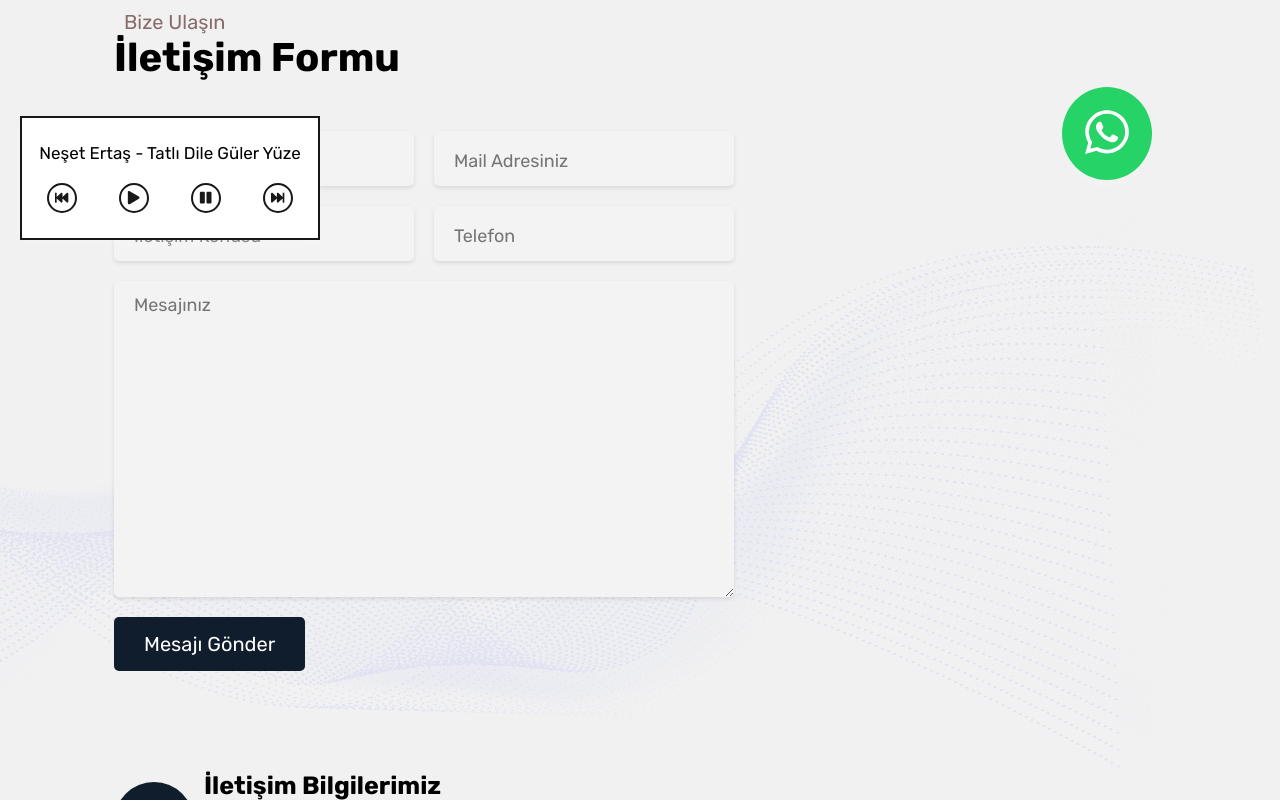
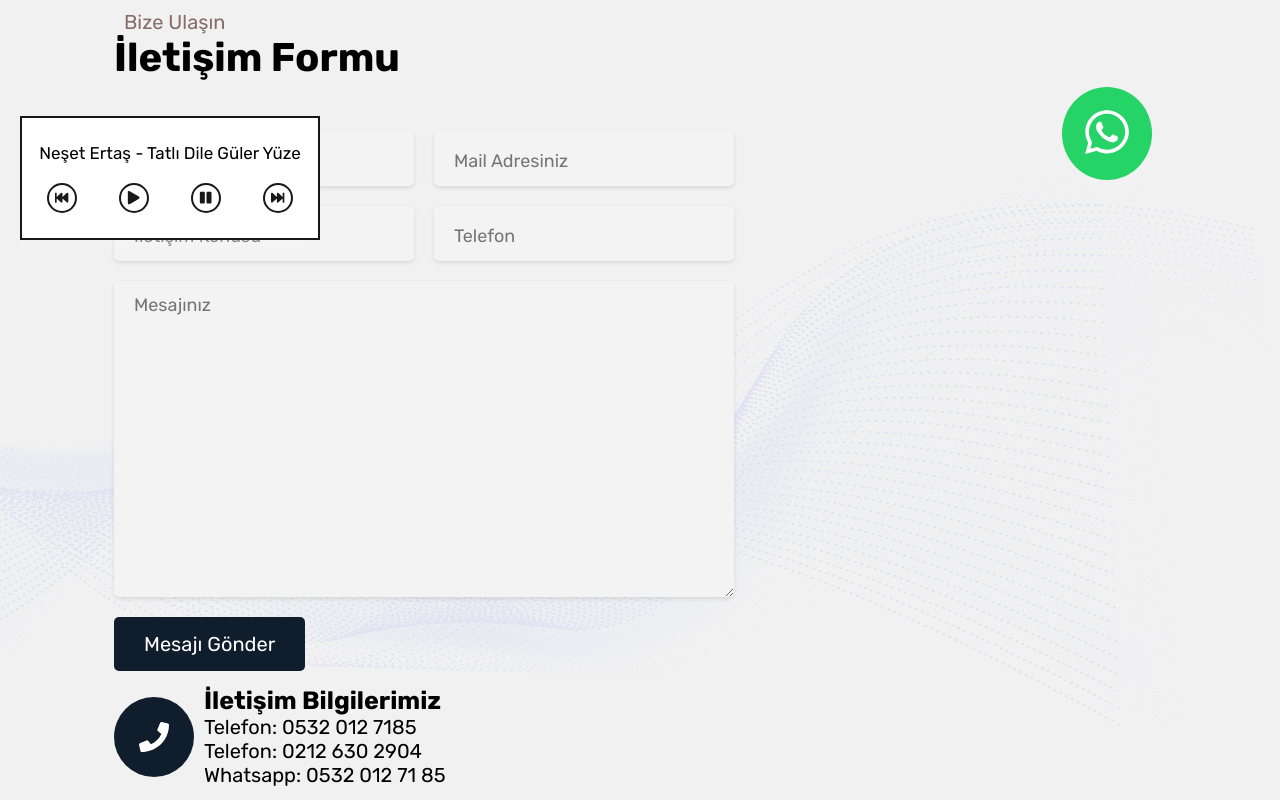
Before and after one commit to TheSky04/berko, a React (Vite) app: page /contact in a window 1280 px wide. Shown: the part 540-1340 px from the top of the page. Built offline with nearby package versions, Linux system fonts and the light colour scheme.

Commit message:
a little gap is changed.

```diff
--- a/src/styles/ContactForm.module.css
+++ b/src/styles/ContactForm.module.css
@@ -120,7 +120,7 @@
 }
 
 .gap {
-  gap: 10rem;
+  gap: 1.5rem;
 }
 
 .message {
```
